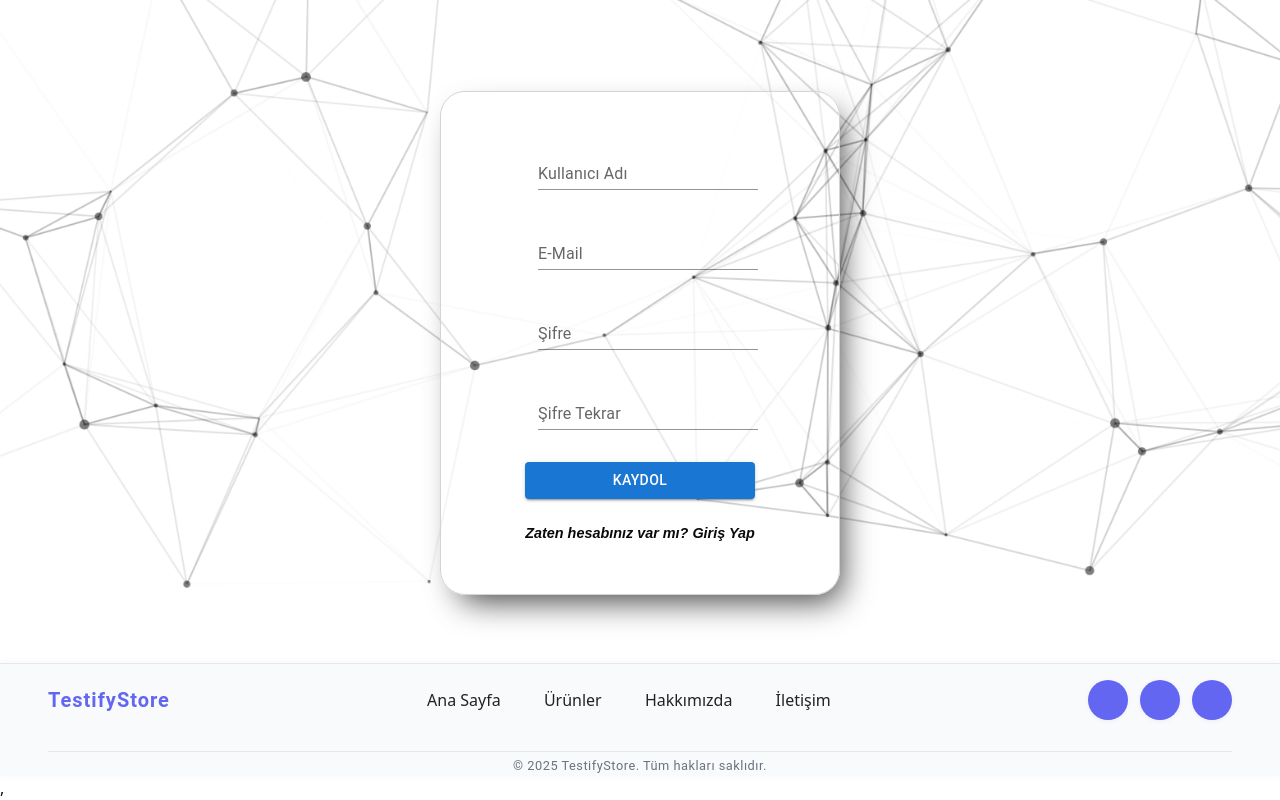
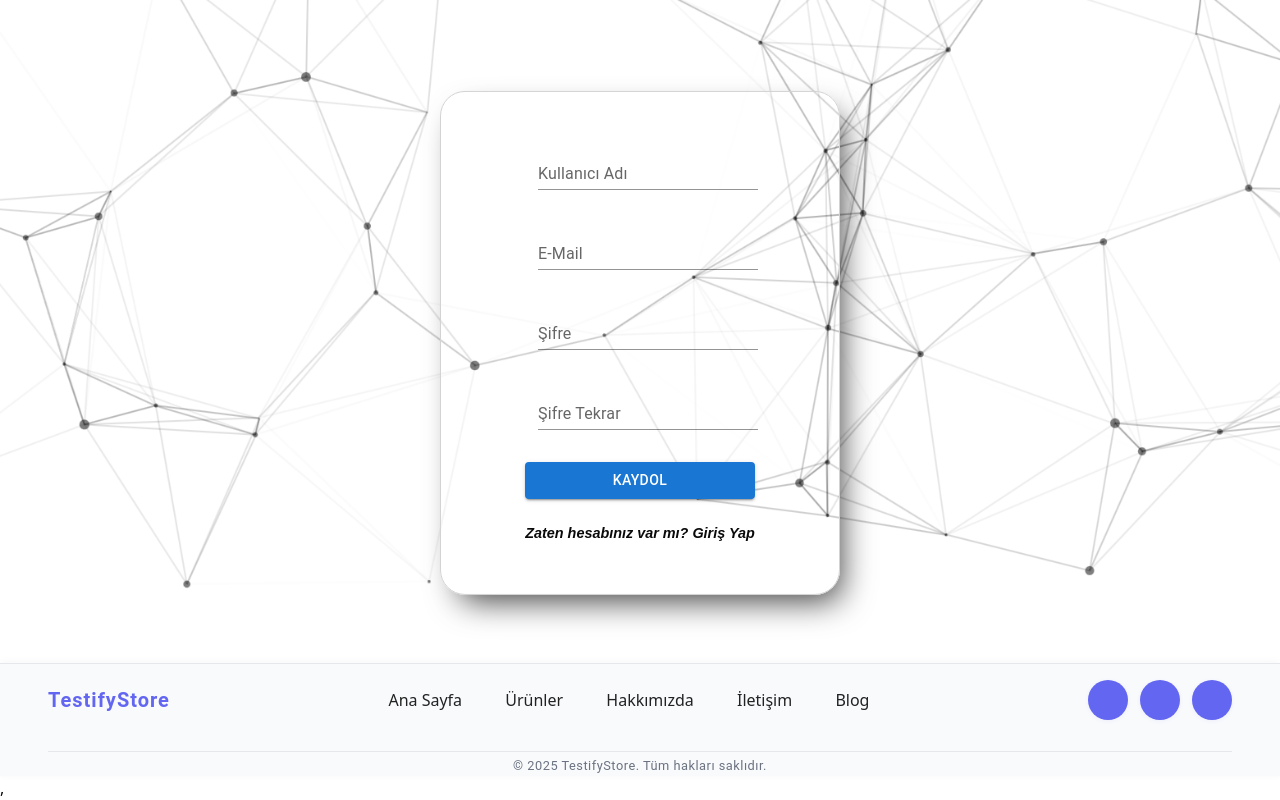
Before and after one commit to alperhanbarut/TestifyStore-Ecommerce-website, a React (Vite) app: page /register in a window 1280 px wide. Shown: the part 297-1097 px from the top of the page. Built offline with nearby package versions, Linux system fonts and the light colour scheme; no server answers; some icons are missing.

Commit message:
Footer navigate netlify çakışması düzeltildi

```diff
--- a/src/components/Footer.tsx
+++ b/src/components/Footer.tsx
@@ -6,6 +6,15 @@ import { useNavigate } from "react-router-dom";
 
 function Footer() {
   const navigate = useNavigate();
+
+  const links = [
+    { label: "Ana Sayfa", href: "/" },
+    { label: "Ürünler", href: "/products" },
+    { label: "Hakkımızda", href: "/about" },
+    { label: "İletişim", href: "/contact" },
+    { label: "Blog", href: "/blog" },
+  ];
+
   return (
     <Box
       component="footer"
@@ -53,17 +62,13 @@ function Footer() {
             justifyContent: { xs: "center", md: "flex-start" },
           }}
         >
-          {[
-            { label: "Ana Sayfa", href: "/" },
-            { label: "Ürünler", href: "/products" },
-            { label: "Hakkımızda", href: "/about" },
-            { label: "İletişim", href: "/contact" },
-          ].map((item) => (
+          {links.map((item) => (
             <Link
               key={item.label}
-              href={item.href}
+              component="button"
               underline="none"
               color="inherit"
+              onClick={() => navigate(item.href)}
               sx={{
                 fontWeight: 500,
                 px: 1.2,
@@ -106,7 +111,6 @@ function Footer() {
             },
           ].map((item) => (
             <IconButton
-              onClick={() => navigate(item.href)}
               key={item.label}
               color="inherit"
               href={item.href}
```
